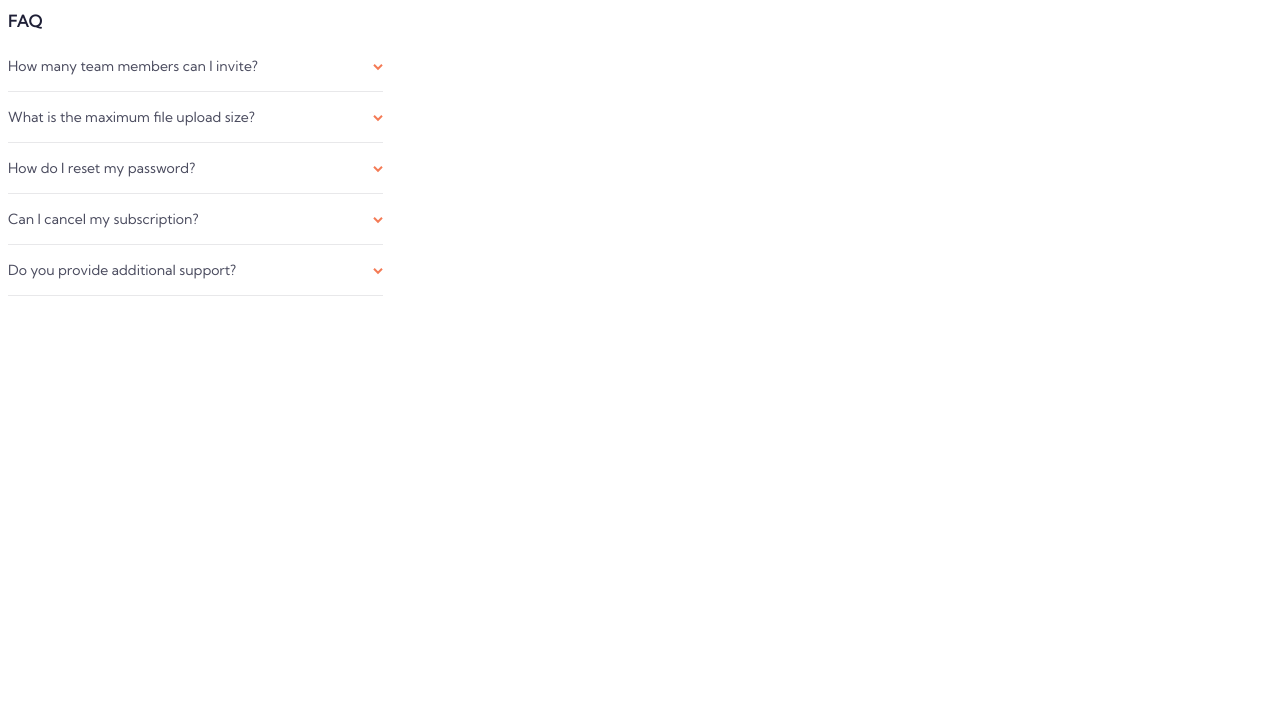
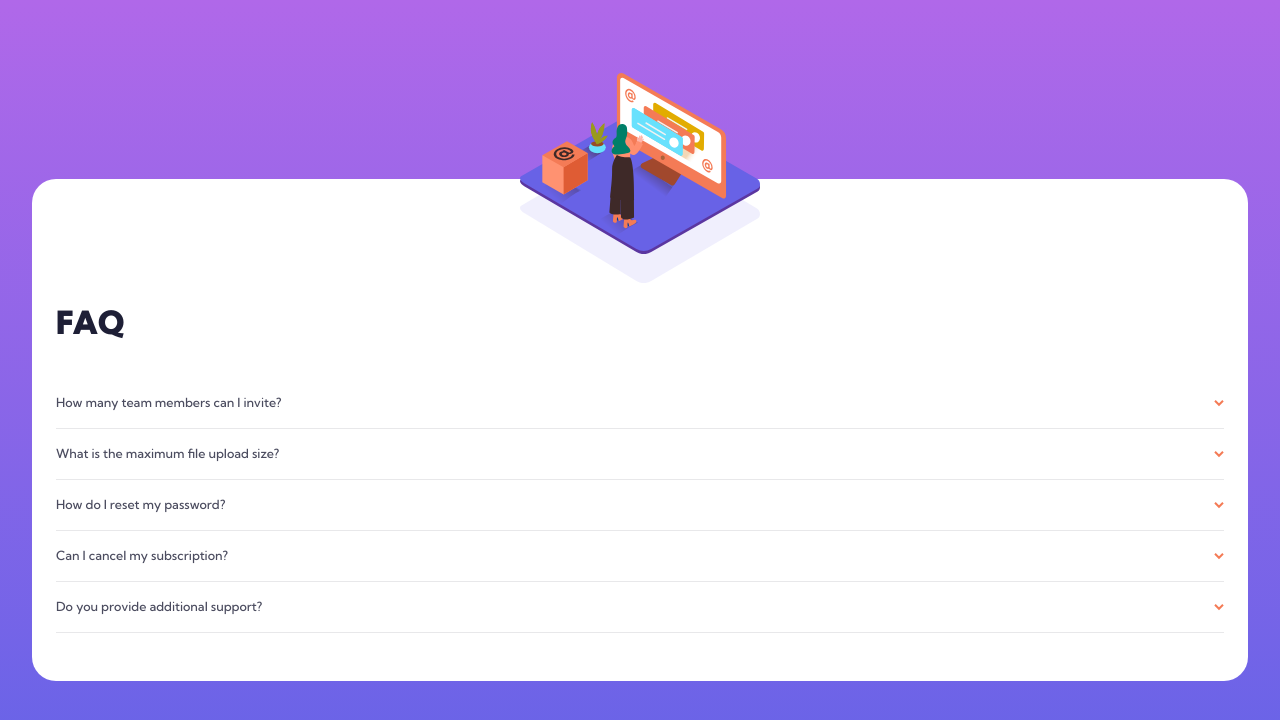
Before and after one commit to markup-mitchell/fem-faq, a plain HTML site: page index.html in a window 1280 px wide. Drawn offline with Linux system fonts and the light colour scheme; a script that the page names is missing.

Commit message:
layout stuff

```diff
--- a/index.html
+++ b/index.html
@@ -16,20 +16,39 @@
 
     <link rel="stylesheet" href="style.css" />
     <link rel="preconnect" href="https://fonts.googleapis.com" />
+    <link rel="preconnect" href="https://fonts.googleapis.com" />
     <link rel="preconnect" href="https://fonts.gstatic.com" crossorigin />
     <link
-			href="https://fonts.googleapis.com/css2?family=Kumbh+Sans&display=swap"
+      href="https://fonts.googleapis.com/css2?family=Kumbh+Sans:wght@500;900&display=swap"
       rel="stylesheet"
     />
     <script type="module" src="./card.js"></script>
   </head>
   <body>
     <main>
+      <div class="card">
+        <!-- the card image might be one tag, a collection (figure), might not be present at all, might have per-instance positional properties controlled by props. It needs a wrapper to separate it from its contents -->
+        <div class="card__image">
+          <div class="image__wrapper">
+            <img
+              class="image__shadow"
+              src="/images/bg-pattern-mobile.svg"
+              alt=""
+            />
+            <img
+              class="image__main"
+              src="./images/illustration-woman-online-mobile.svg"
+              alt="Cartoon woman considers a huge TV screen"
+            />
+          </div>
+        </div>
+
+        <div class="card__content">
           <h1>FAQ</h1>
           <details>
             <summary>How many team members can I invite?</summary>
-				You can invite up to 2 additional users on the Free plan. There is no
-				limit on team members for the Premium plan.
+            You can invite up to 2 additional users on the Free plan. There is
+            no limit on team members for the Premium plan.
           </details>
           <details>
             <summary>What is the maximum file upload size?</summary>
@@ -38,8 +57,8 @@
           </details>
           <details>
             <summary>How do I reset my password?</summary>
-				Click “Forgot password” from the login page or “Change password” from
-				your profile page.A reset link will be emailed to you.
+            Click “Forgot password” from the login page or “Change password”
+            from your profile page.A reset link will be emailed to you.
           </details>
           <details>
             <summary>Can I cancel my subscription?</summary>
@@ -48,9 +67,11 @@
           </details>
           <details>
             <summary>Do you provide additional support?</summary>
-				Chat and email support is available 24/7. Phone lines are open during
-				normal business hours.
+            Chat and email support is available 24/7. Phone lines are open
+            during normal business hours.
           </details>
+        </div>
+      </div>
     </main>
   </body>
 </html>
--- a/style.css
+++ b/style.css
@@ -4,6 +4,8 @@
   --color__300: rgba(120, 120, 135, 1);
   --color__400: rgba(244, 123, 86, 1);
   --color__500: rgba(232, 232, 234, 1);
+
+  --gradient: linear-gradient(180deg, #b068e9 0%, #6463e7 100%);
 
   --black: var(--color__100);
   --question--closed: var(--color__200);
@@ -16,12 +18,65 @@
   color: var(--black);
 }
 
+* {
+  padding: 0;
+  margin: 0;
+  box-sizing: border-box;
+}
+
 html {
   font-family: 'Kumbh Sans', sans-serif;
 }
 
+main {
+  display: flex;
+  align-items: center;
+  background-image: var(--gradient);
+  min-height: 100vh;
+  padding: 18rem 4rem 10.5rem;
+}
+
+h1 {
+  font-size: 4rem;
+  font-weight: 800;
+  font-variation-settings: 'wght' 800;
+  text-align: center;
+  margin-bottom: 4.5rem;
+}
+
+@media (min-width: 500px) {
+  h1 {
+    text-align: left;
+  }
+}
+
+.card {
+  display: flex;
+  flex-direction: column;
+  align-items: center;
+  background-color: white;
+  border-radius: 3rem;
+  width: 100%;
+}
+
+.image__wrapper {
+  /* outline: solid thin red; */
+  position: relative;
+  display: flex;
+  flex-direction: column;
+}
+
+.image__main {
+  margin-top: -210px;
+}
+
+.card__content {
+  width: 100%;
+  padding: 6rem 3rem;
+}
+
 summary {
-	font-size: 1.75rem;
+  font-size: 1.575rem;
   display: flex;
   justify-content: space-between;
   cursor: pointer;
@@ -88,7 +143,3 @@ details summary::marker {
   display: none;
   content: '';
 }
-
-main {
-	max-width: 375px;
-}
```
Lines whose indentation alone changed are shown as unchanged.
